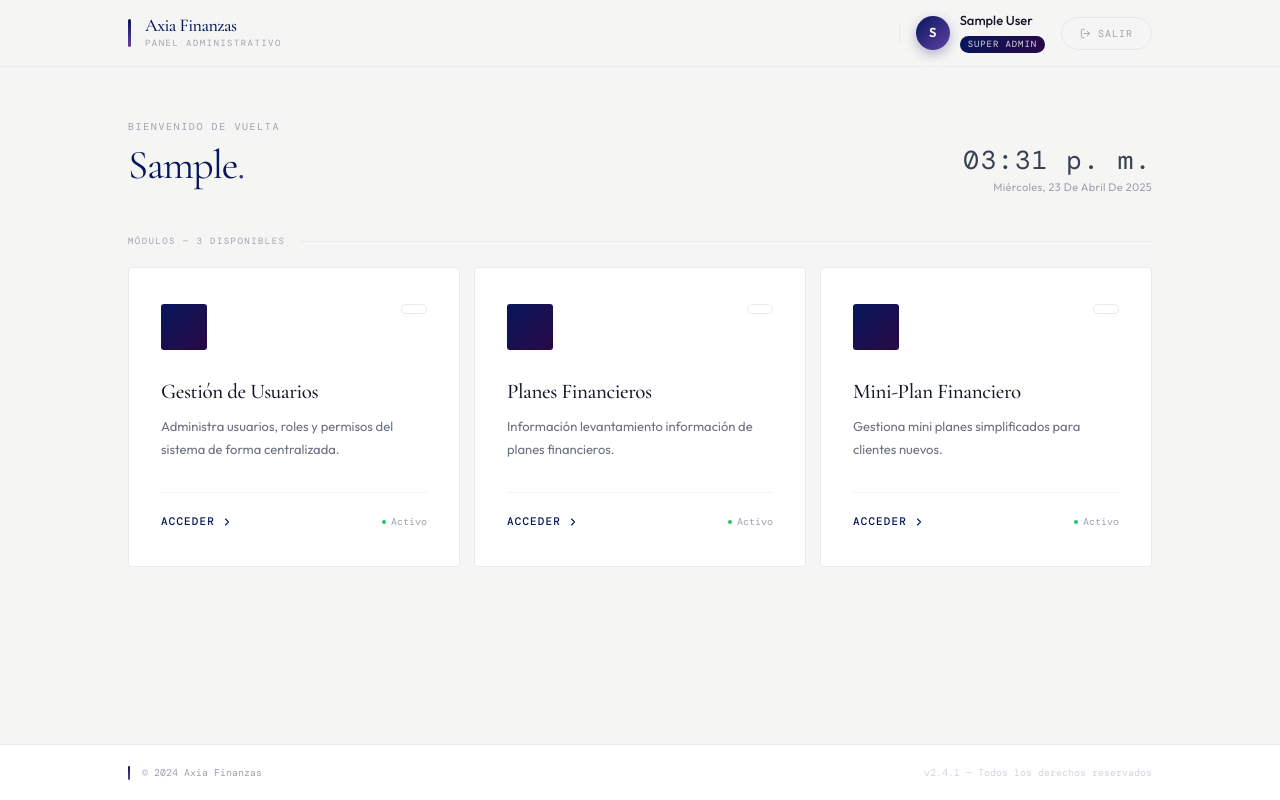
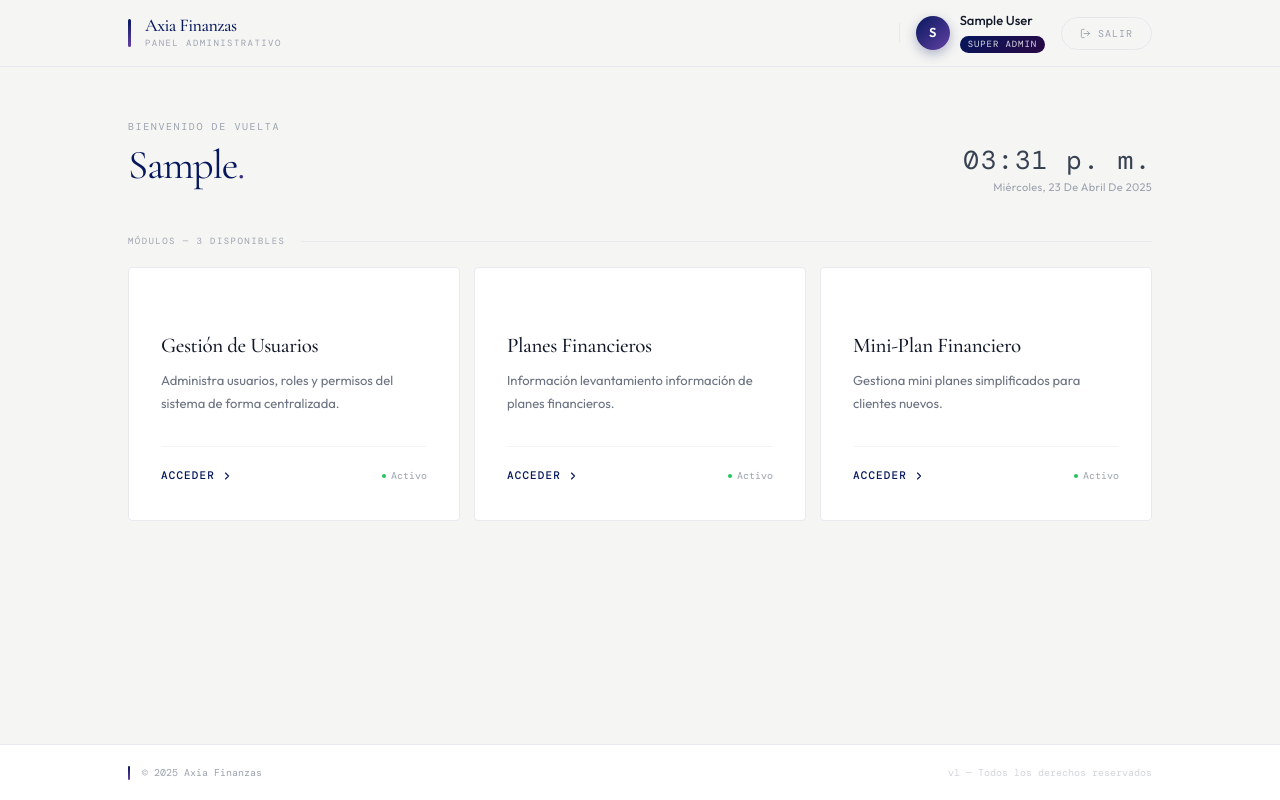
Before and after one commit to danielcruz94/develop, a React (Vite) app in the folder vite-project/: page /dashboard in a window 1280 px wide. Built offline with nearby package versions, Linux system fonts and the light colour scheme; sample sign-in values are in the browser's storage.

Commit message:
style:arreglando estilos

```diff
--- a/vite-project/src/adminModule/componentes/Users/Page.jsx
+++ b/vite-project/src/adminModule/componentes/Users/Page.jsx
@@ -287,7 +287,7 @@ export default function AxiaDashboard() {
                 Bienvenido de vuelta
               </p>
               <h1 style={{ fontSize: 'clamp(30px,3.2vw,48px)', fontWeight: '400', color: '#06175C', letterSpacing: '-0.03em', lineHeight: 1.05, fontFamily: "'Cormorant Garamond', serif" }}>
-                {user?.name?.split(' ')[0] || 'Administrador'}
+                {user?.name?.split(' ')[0] || 'APPS'}
                 <span style={{ background: 'linear-gradient(90deg, #06175C, #6441A5)', WebkitBackgroundClip: 'text', WebkitTextFillColor: 'transparent' }}>.</span>
               </h1>
             </div>
@@ -331,13 +331,8 @@ export default function AxiaDashboard() {
                   }}
                 >
                   <div style={{ display: 'flex', justifyContent: 'space-between', alignItems: 'flex-start', marginBottom: '28px' }}>
-                    <div className="axia-icon-box">
 
-                    </div>
-                    <div style={{
-                      padding: '4px 12px', border: '1px solid #e9eaf0', borderRadius: '100px',
-                      fontSize: '10px', color: '#9ca3af', fontFamily: "'DM Mono', monospace", letterSpacing: '0.06em',
-                    }}>{module.tag}</div>
+
                   </div>
 
                   <h3 style={{ fontSize: '21px', fontWeight: '500', color: '#111827', marginBottom: '10px', letterSpacing: '-0.02em', fontFamily: "'Cormorant Garamond', serif", lineHeight: 1.3 }}>
@@ -375,9 +370,9 @@ export default function AxiaDashboard() {
           <div style={{ width: '80vw', margin: '0 auto', display: 'flex', justifyContent: 'space-between', alignItems: 'center', flexWrap: 'wrap', gap: '8px' }}>
             <div style={{ display: 'flex', alignItems: 'center', gap: '12px' }}>
               <div style={{ width: '2px', height: '14px', background: 'linear-gradient(180deg,#06175C,#6441A5)', borderRadius: '2px' }} />
-              <span style={{ fontSize: '10px', color: '#9ca3af', fontFamily: "'DM Mono', monospace" }}>© 2024 Axia Finanzas</span>
+              <span style={{ fontSize: '10px', color: '#9ca3af', fontFamily: "'DM Mono', monospace" }}>© 2025 Axia Finanzas</span>
             </div>
-            <span style={{ fontSize: '10px', color: '#d1d5db', fontFamily: "'DM Mono', monospace" }}>v2.4.1 — Todos los derechos reservados</span>
+            <span style={{ fontSize: '10px', color: '#d1d5db', fontFamily: "'DM Mono', monospace" }}>v1 — Todos los derechos reservados</span>
           </div>
         </footer>
       </div>
```
